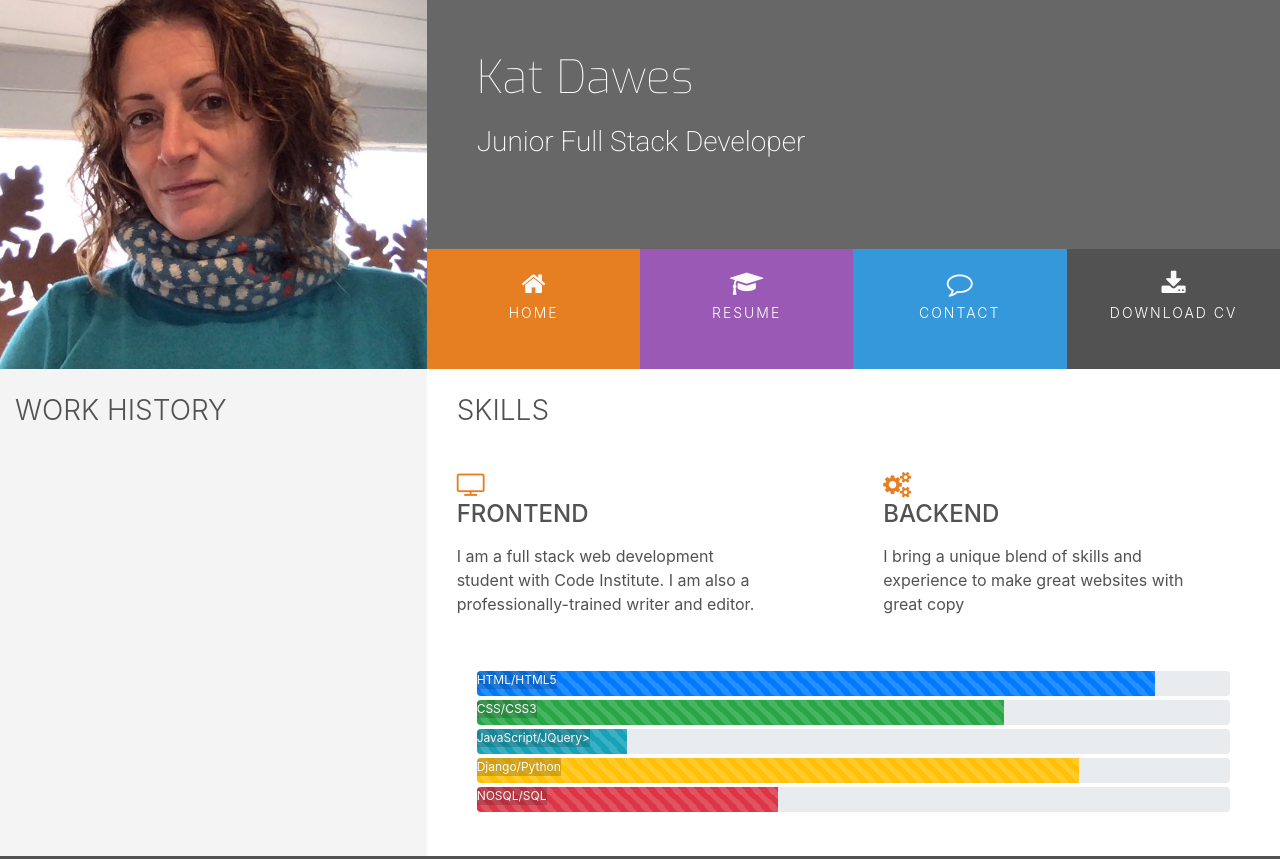
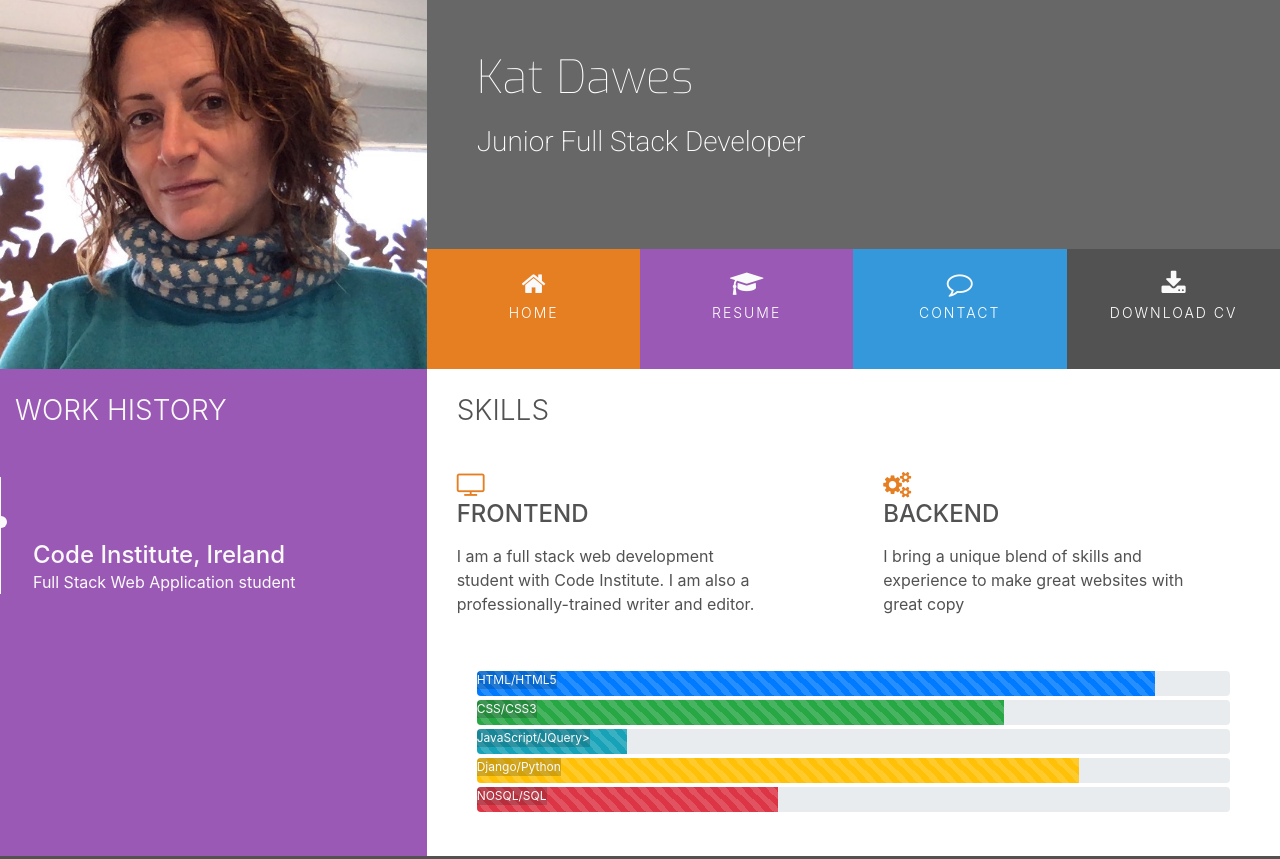
Before and after one commit to surfergrl/resume, a plain HTML site: page resume.html in a window 1280 px wide. Shown: the top 859 px of the page. Drawn offline with nearby package versions, Linux system fonts and the light colour scheme.

Commit message:
timeline disc

```diff
--- a/assets/css/style.css
+++ b/assets/css/style.css
@@ -23,6 +23,9 @@
 }
 .bg-color-personal-info {
     background-color: #f4f4f4;
+}
+.bg-color-work-history {
+    background-color: #9b59b6;
 }
 /* GENERAL - Special paddings, margins, text */
 
@@ -126,6 +129,7 @@ header {
 .section-column {
     display: table;
 }
+.history-heading,
 .section-heading {
     font-family: "Exo" sans-serif;
     font-weight: 300;
@@ -240,5 +244,42 @@ footer {
 }
 .progress-section {
     margin: 40px 20px;
-
 }
+/* WORK HISTORY */
+.history-heading {
+    color: #fafafa;
+    margin-bottom: 50px;
+}
+.timeline-item {
+    padding: 4em 2em 0em 2em;
+    position: relative;
+    color: #fafafa;
+    border-left: 1px solid;
+}
+.timeline-item p {
+    padding: 0;
+    margin: 0;
+}
+.timeline-item:before {
+    content: attr(data-dates);
+    position: absolute;
+    left: 2.5em;
+    top: 3em;
+    display: block;
+    font-family: "Exo", sans-serif;
+    font-weight: 500;
+    font-size: 0.8em;
+    padding: 0;
+    margin: 0;
+}
+.timeline-item:after {
+    width: 12px;
+    height: 12px;
+    display: block;
+    top: 2.4em;
+    position: absolute;
+    left: -6px;
+    border-radius: 12px;
+    content: '';
+    background-color: #fafafa;
+}
--- a/resume.html
+++ b/resume.html
@@ -55,12 +55,16 @@
 
         <section class="container-fluid">
             <div class="row">
-                <div class="col-md-4 bg-color-personal-info section-column">
+                <div class="col-md-4 bg-color-work-history section-column">
                     <div class="row">
                         <div class="col-12">
-                            <h3 class="section-heading uppercase">
+                            <h3 class="history-heading uppercase">
                                 Work History
                             </h3>
+                        </div>
+                        <div class="timeline-item data-dates=02/1998-04/2004">
+                            <h4>Code Institute, Ireland</h4>
+                            <p>Full Stack Web Application student</p>
                         </div>
                     </div>
 
```
